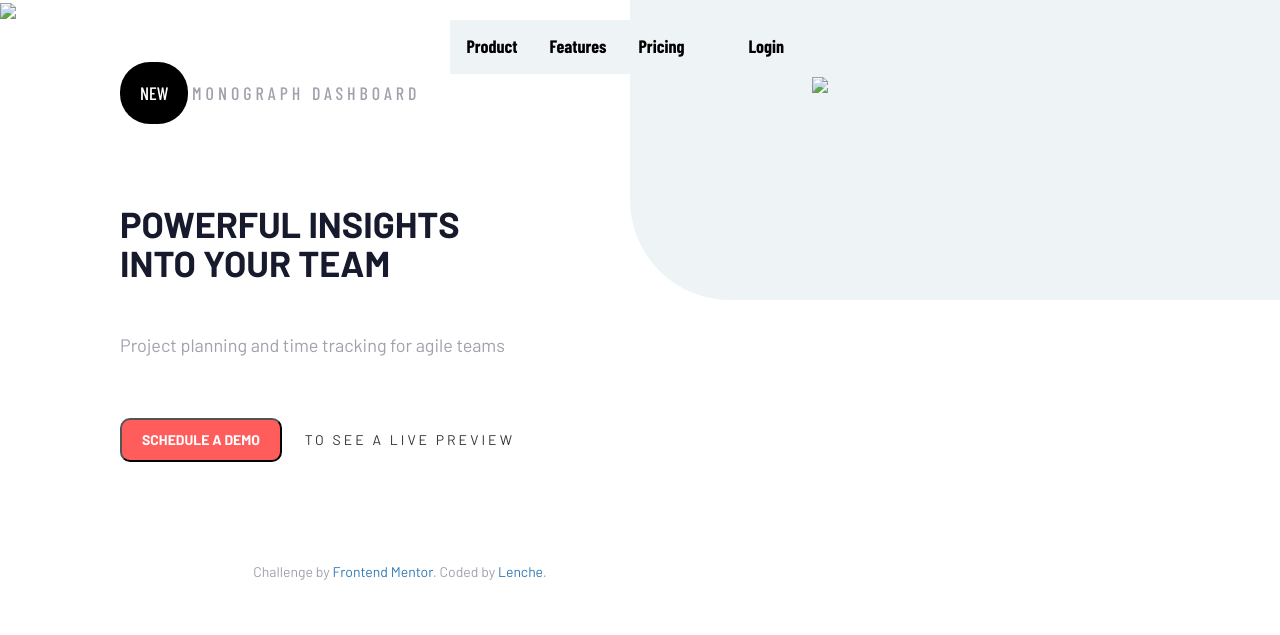
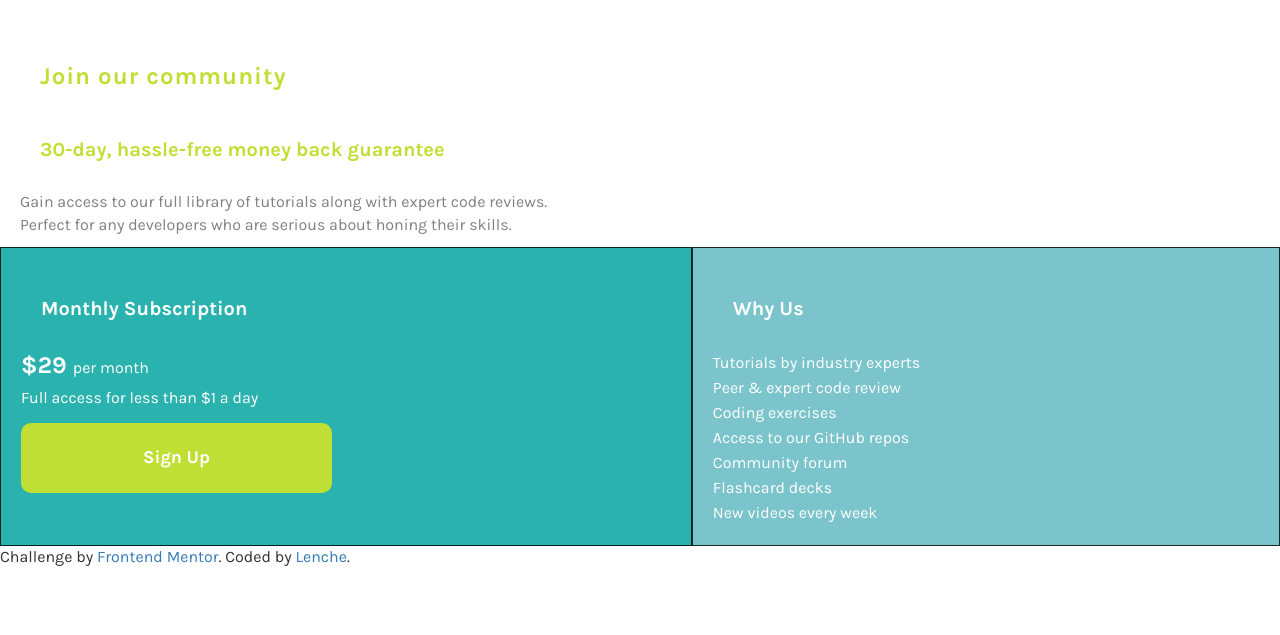
Before and after one commit to Leni52/Single-price-component, a plain HTML site: page index.html in a window 1280 px wide. Drawn offline with nearby package versions, Linux system fonts and the light colour scheme; a web font is replaced by a local one.

Commit message:
Add files via upload

```diff
--- a/index.html
+++ b/index.html
@@ -5,83 +5,63 @@
   <meta name="viewport" content="width=device-width, initial-scale=1.0"> <!-- displays site properly based on user's device -->
 
   <link rel="icon" type="image/png" sizes="32x32" href="./images/favicon-32x32.png">
-  <link rel="icon" type="image/png" sizes="32x32" href="./images/favicon-32x32.png">
    <link rel="stylesheet" href="https://maxcdn.bootstrapcdn.com/bootstrap/3.4.1/css/bootstrap.min.css">
   <script src="https://ajax.googleapis.com/ajax/libs/jquery/3.4.1/jquery.min.js"></script>
   <script src="https://maxcdn.bootstrapcdn.com/bootstrap/3.4.1/js/bootstrap.min.js"></script>
-  <link href="https://fonts.googleapis.com/css2?family=Barlow+Condensed:ital,wght@0,200;0,300;0,500;0,600;0,700;1,100;1,200;1,300;1,500;1,600&family=Barlow:ital,wght@0,200;0,300;0,400;0,700;0,800;1,200;1,300;1,700&display=swap" rel="stylesheet"/>
+  <link href="https://fonts.googleapis.com/css2?family=Karla:ital,wght@0,400;0,700;1,400;1,700&display=swap" rel="stylesheet"/>
 
   <link rel="stylesheet" type="text/css"
   href="style.css">
-  <title>Frontend Mentor | Project tracking intro component</title>
-
-
+  <title>Frontend Mentor  |  Single price grid component</title>
  </head>
 <body>
+  <header><img src="images/logo.png" alt=""></header>
+<div class="intro">
 
-<div class="top-bar">
-  <header><img src="images/logo.svg">
-  </header>
-</div>
-  <div class="topnav" id="myTopnav">
+  <h3>Join our community</h3>
 
-    <a href="#product">Product</a>
-    <a href="#features">Features</a>
-    <a href="#pricing">Pricing</a>
-    <a><span></span></a>
-   <a href="" class="login-btn">Login</a>
-   <a href="javascript:void(0);" class="icon" onclick="myFunction()">
-    <i class="fa fa-bars"></i>
-  </a>
+ <h4> 30-day, hassle-free money back guarantee </h4>
+<p class="text">
+  Gain access to our full library of tutorials along with expert code reviews.
+   <br>
+  Perfect for any developers who are serious about honing their skills.
+</p>
  </div>
 
+<div class="grid-container">
 
+<div class="grid-item left">
+  <h4> Monthly Subscription </h4>
+  <p class="left-par">
+ <strong class="s1"> &dollar;29 </strong> per month <br>
 
+  Full access for less than &dollar;1 a day
+  <br>
+</p>
+ <button class="signup"> Sign Up </button>
 
+</div>
+<div class="grid-item right">
+  <h4>Why Us </h4>
 
-
-<div class="grid-container">
-<div class="background-img"></div>
-<div class="grid-item1">
-  <img src="images/picture1.svg"/>
-</div>
-
-<div class="grid-item2">
-
-  <h4>
-    <span class="span1">New</span>
-    <span class="span2">
-    Monograph Dashboard</span></h4>
-
-  <h1><strong>Powerful insights <br> into your team</strong></h1>
-
-  <p class="text">Project planning and time tracking for agile teams</p>
-
- <button class="demo"> Schedule a demo </button>
-
- <span class="demo2">to see a live preview</span>
+  Tutorials by industry experts <br>
+  Peer &amp; expert code review <br>
+  Coding exercises  <br>
+  Access to our GitHub repos  <br>
+  Community forum  <br>
+  Flashcard decks  <br>
+  New videos every week  <br>
 
 </div>
 
-
-
 </div>
 
-  <footer class="footer">
+<footer>
     <p class="attribution">
       Challenge by <a href="https://www.frontendmentor.io?ref=challenge" target="_blank">Frontend Mentor</a>.
       Coded by <a href="#">Lenche</a>.
     </p>
   </footer>
 
-  <script type="text/javascript">
-    function myFunction(){
-      var x= document.getElementById("myTopnav");
-      if (x.className==="topnav") {
-        x.className +=" responsive";
-      } else
-      { x.className= "topnav"; }
-    }
-  </script>
 </body>
 </html>
--- a/style.css
+++ b/style.css
@@ -1,222 +1,88 @@
 
 	.grid-container{
 		display: grid;
-
 		width: 100%;
-		margin-left: 120px;
-		margin-top: 100p;
 	}
 	.grid-item{
 
-  background-color: rgba(255, 255, 255, 0.8);
+
   border: 1px solid rgba(0, 0, 0, 0.8);
   padding: 20px;
-  font-size: 18px;
-  text-align: center;
-}
-.top-bar .topnav {
-	z-index: 3;
-
-}
-.background-img{
-	top: 100px;
-	width:50%;
-	z-index: -1;
-}
-.grid-item1{
-width: 100%;
-
-margin-left: 200px;
-
-}
-.grid-item2{
-	width: 400px;
-}
-.span1{
-	color: white;
-	background-color: black;
-    text-transform: uppercase;
-    border-radius: 30px;
-	padding: 20px;
-	display: inline;
-	font-family: "Barlow Condensed", sans-serif;
-}
-.span2{
-	text-transform: uppercase;
-	letter-spacing: 4px;
-	color: hsl(231, 7%, 65%);
-	display: inline;
-	font-family: "Barlow Condensed", sans-serif;
-}
-.grid-container .background-img{
-	position: absolute;
-	top: 0;
-	right: 0;
-	height: 300px;
-	width: 650px;
-	z-index: -3;
-	background-color: hsl(207, 33%, 95%);
-	border-radius: 0 0 0 100px;
-	}
-
-
-
-
-
-
-
-.topnav {
-	overflow: hidden;
-	background-color: hsl(207, 33%, 95%);
-	font-family: "Barlow Condensed",sans-serif;
-	font-weight: 700;
-	display: block;
-	float: right;
-
-  }
-
-  .topnav a {
-	float: left;
-	display: block;
-	color: #000;
-	text-align: center;
-	padding: 14px 16px;
-	text-decoration: none;
-	font-size: 18px;
-  }
-
-  .topnav a:hover {
-	background-color: #ddd;
-	color: black;
-  }
-
-  .topnav a.active {
-	background-color: #4CAF50;
-	color: white;
-  }
-
-  .topnav .icon {
-	display: none;
-  }
-
-
-
-
-
-
-
-
-
-
-
-
-
-h1{
-	font-family: "Barlow", sans-serif;
-	color: hsl(229, 33%, 13%);
-	margin-top: 100px;
-}
-.demo{
-	background-color: hsl(0, 100%, 68%);
-	color:white;
-	border-radius: 10px;
-	padding-top: 10px;
-	padding-bottom: 10px;
-	padding-left: 20px;
-	padding-right: 20px;
-	font-family: "Barlow", sans-serif;
-	text-transform: uppercase;
-	font-weight: 700;
-	cursor: pointer;
-	margin-right: 20px;
-
-}
-.demo2{
-	font-family: "Barlow", sans-serif;
-	background-color: #fff;
-	letter-spacing: 3px;
-	text-transform: uppercase;
-	border: none;
-
-}
-.text{
-	font-family: "Barlow",sans-serif;
-	font-size: 18px;
-	font-weight: 400;
-	margin-top: 50px;
-}
-.footer{
- font-family: "Barlow", sans-serif;
- font-weight: 400;
-margin-top: 100px;
-text-align: center;
 
 }
 
+body{
 
-@media screen and(max-width: 600px){
-
-
-.topnav a, .dropdown-content{
-	display: none;
+	font-family: "Karla", sans-serif;
+	font-size: 16px;
+	font-weight: 400;
 }
-.topnav a.icon{
-	float: right;
-	display: block;
-}
-.topnav a, .dropdown{
-	display: none;
-}
-}
-@media screen and(max-width: 600px){
-.topnav.responsive { position: relative; }
-.topnav.responsive .icon{
-	position: absolute;
-	right: 0;
-	top:0;
-}
-.topnav.responsive a{
-	float:none;
-	display: block;
-	text-align: center;
-}
-.topnav{
-	display: none;
-}
-.menu-btn{
-	display: none;
-}
-
-}
-
-
-@media only screen and (min-width: 992px)
+@media only screen and (min-width: 768px)
 {
 	.grid-container{
 		grid-template-columns: auto auto;
 
 	}
+}
 
-.grid-item1 { order: 2; }
-.grid-item2 { order: 1; }
+h3{
+	padding: 20px;
+	letter-spacing: 1px;
+	font-weight: 700;
+	color: hsl(179, 62%, 43%);
+}
+h4{
+	padding: 20px;
+	color:white;
+	margin-right: 20px;
+	font-size: 20px;
+	font-weight: 700;
+}
 
-
+.s1{
+	font-size: 24px;
+}
+.left{
+	background-color: hsl(179, 62%, 43%);
+	color:white;
 
 }
+.right{
+	background-color: hsl(186, 44%, 64%);
+	line-height: 25px;
+	color:white;
+}
 
-
-h1{
-	text-transform: uppercase;
-}
-p{
-	padding-bottom: 50px;
-	color:hsl(231, 7%, 65%);
+.signup{
+	background-color: hsl(71, 73%, 54%);
+border-color: transparent;
+  padding-top: 20px;
+  padding-bottom: 20px;
+  padding-right: 120px;
+  padding-left: 120px;
+ text-align: center;
+color:white;
+  border-radius: 10px;
+  font-size: 18px;
+  font-weight: 700;
 
 }
+.intro {
 
-body{
-	font-family: 'Barlow';
-	font-weight: 400;
-	width: 100vh;
-	overflow: hidden;
+	padding-left: 20px;
+	color: hsl(179, 62%, 43%);
+	background-color: white;
+
 }
+.intro h3{
+	color:  hsl(71, 73%, 54%);
+}
+.intro h4{
+	color:hsl(71, 73%, 54%);
+}
+.left-par{
+	line-height: 30px;
+}
+.intro p{
+	color:grey;
+}
```
Lines whose indentation alone changed are shown as unchanged.
